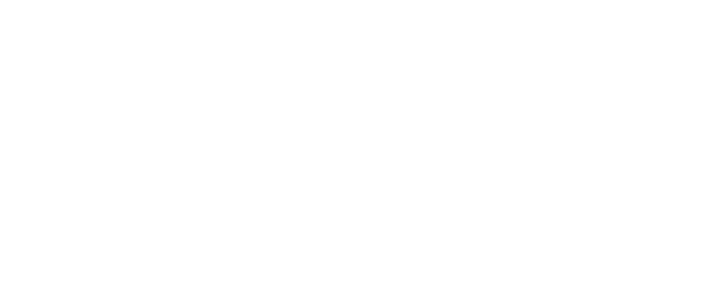
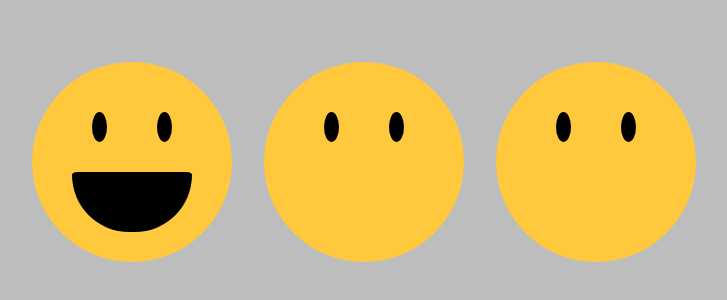
Before and after one commit to Vy187/emoji_illustrations, a React (Vite) app: page / in a window 1280 px wide. Shown: the part 238-538 px from the top of the page, without its empty margins (276-1003 px from the left). Built offline with nearby package versions, Linux system fonts and the light colour scheme.

Commit message:
style: made the smile emoji

```diff
--- a/src/components/Emoji/index.tsx
+++ b/src/components/Emoji/index.tsx
@@ -1,3 +1,5 @@
+import './styles.css';
+
 const Emoji = () => {
     const content = (
         <main>
@@ -7,7 +9,7 @@ const Emoji = () => {
                         <figure className="eye eye-left"></figure>
                         <figure className="eye eye-right"></figure>
                     </section>
-                    <figure className="mouth"></figure>
+                    <figure className="smile"></figure>
                 </section>
             </article>
             <article className="emoji">
--- /dev/null
+++ b/src/components/Emoji/styles.css
@@ -0,0 +1,65 @@
+:root {
+    --emoji-size: 200px;
+}
+
+main {
+    margin          : 0;
+    background-color: #BDBDBD;
+    display         : flex;
+    justify-content : center;
+    align-items     : center;
+    height          : 100vh;
+    width           : 100vw;
+}
+
+.emoji {
+    margin          : 1rem;
+    width           : var(--emoji-size);
+    height          : var(--emoji-size);
+}
+
+.head {
+    border-radius   : 50%;
+    height          : 100%;
+    width           : 100%;
+    background-color: #FFC83D;
+    overflow        : hidden;
+    position        : relative;
+}
+
+.eyes {
+    position: absolute;
+    top     : calc(var(--emoji-size) * .25);
+    left    : calc(var(--emoji-size) * .5);
+    width   : 5rem;
+    height  : 5rem;
+}
+
+.eye {
+    position        : absolute;
+    width           : calc(var(--emoji-size) * .075);
+    height          : calc(var(--emoji-size) * .15);
+    background-color: black;
+    border-radius   : 50%;
+}
+
+.eye-left {
+    left: calc(var(--emoji-size) * -.2);
+}
+
+.eye-right {
+    right: calc(var(--emoji-size) * .2);
+}
+
+.smile {
+    --mouth-height: calc(var(--emoji-size) * .3);
+
+    position        : absolute;
+    bottom          : calc(var(--emoji-size) * .15);
+    left            : calc(var(--emoji-size) * .5);
+    transform       : translateX(-50%);
+    background-color: black;
+    width           : calc(var(--emoji-size) * .6);
+    height          : calc(var(--emoji-size) * .3);
+    border-radius   : 5% 5% var(--mouth-height) var(--mouth-height);
+}
```
